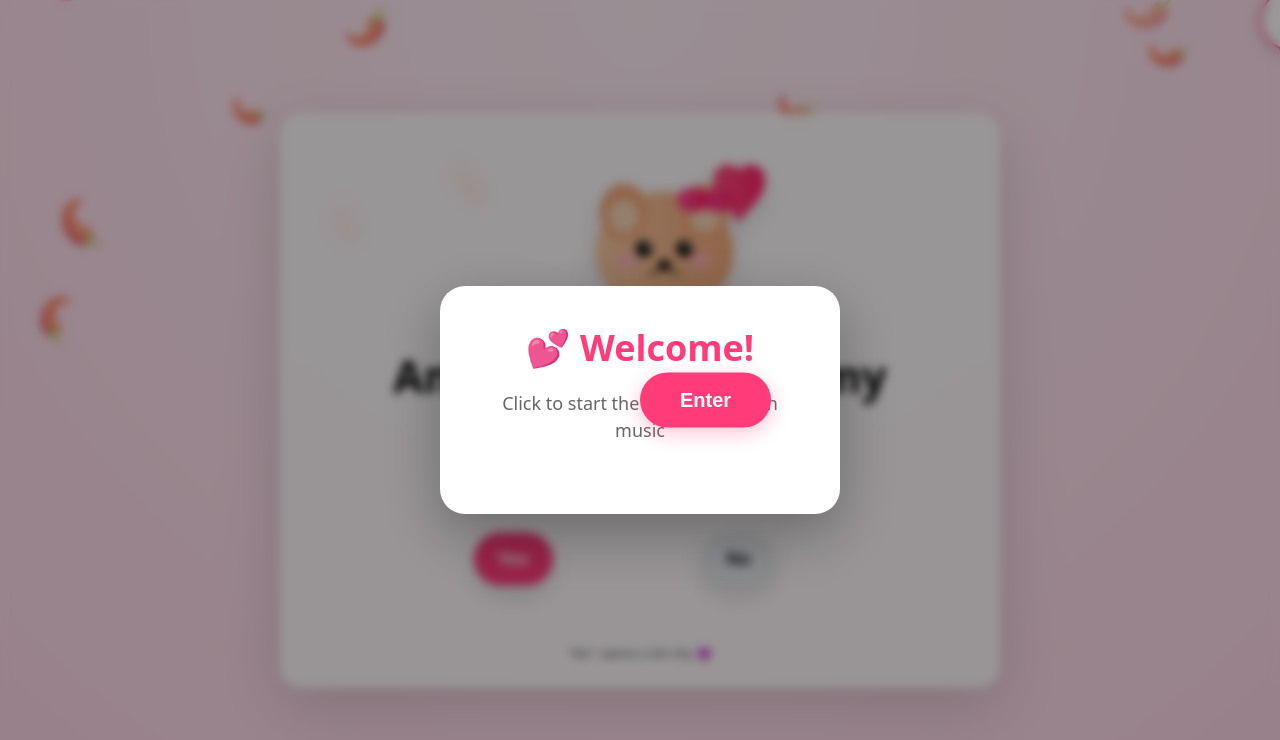
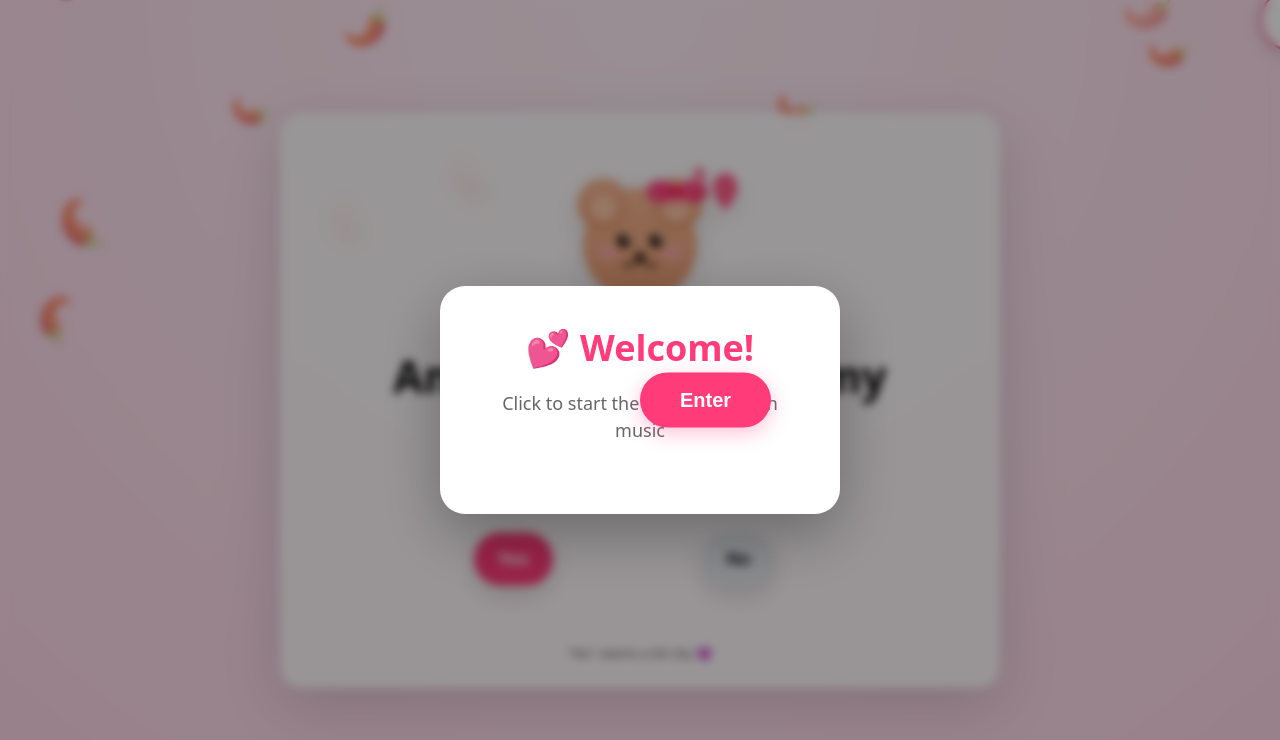
Before and after one commit to SanjP97/Mirchi-Mirju, a plain HTML site: page index.html in a window 1280 px wide. Drawn offline with nearby package versions, Linux system fonts and the light colour scheme.

Commit message:
Update SVG and text for Valentine's theme

```diff
--- a/index.html
+++ b/index.html
@@ -329,65 +329,98 @@
   </audio>
 
   <main class="card">
-    <!-- ANIMAL WITH HEART -->
+    <!-- FIXED CUTE BEAR WITH BOW -->
     <svg class="art" viewBox="0 0 320 240" xmlns="http://www.w3.org/2000/svg">
       <defs>
-        <linearGradient id="fur" x1="0" x2="1">
-          <stop offset="0" stop-color="#f7c7a1"/>
-          <stop offset="1" stop-color="#f2a97b"/>
-        </linearGradient>
-        <linearGradient id="heart" x1="0" x2="1">
-          <stop offset="0" stop-color="#ff4d7d"/>
-          <stop offset="1" stop-color="#ff1f68"/>
+        <linearGradient id="fur" x1="0" x2="0" y1="0" y2="1">
+          <stop offset="0%" stop-color="#f5b894"/>
+          <stop offset="100%" stop-color="#e89a6f"/>
         </linearGradient>
         <linearGradient id="bow" x1="0" x2="1">
-          <stop offset="0" stop-color="#ff4d94"/>
-          <stop offset="1" stop-color="#ff1f68"/>
+          <stop offset="0%" stop-color="#ff5a8c"/>
+          <stop offset="100%" stop-color="#ff3370"/>
         </linearGradient>
+        <radialGradient id="earInner">
+          <stop offset="0%" stop-color="#ffd4b8"/>
+          <stop offset="100%" stop-color="#f5b894"/>
+        </radialGradient>
       </defs>
 
-      <!-- Heart floating above -->
-      <path d="M250 50 C250 33 270 25 282 38
-               C294 25 314 33 314 50
-               C314 78 282 92 282 106
-               C282 92 250 78 250 50Z"
-            fill="url(#heart)"/>
-
-      <!-- Main body (bear/cat) -->
-      <ellipse cx="190" cy="140" rx="85" ry="75" fill="url(#fur)"/>
+      <!-- Main head circle -->
+      <circle cx="160" cy="130" r="70" fill="url(#fur)"/>
 
       <!-- Left ear -->
-      <ellipse cx="140" cy="90" rx="30" ry="35" fill="#f2a97b"/>
-      <ellipse cx="140" cy="95" rx="18" ry="20" fill="#f7d4b8"/>
+      <circle cx="115" cy="80" r="32" fill="url(#fur)"/>
+      <circle cx="115" cy="85" r="18" fill="url(#earInner)"/>
 
-      <!-- Right ear with bow -->
-      <ellipse cx="240" cy="90" rx="30" ry="35" fill="#f2a97b"/>
-      <ellipse cx="240" cy="95" rx="18" ry="20" fill="#f7d4b8"/>
+      <!-- Right ear (with bow) -->
+      <circle cx="205" cy="80" r="32" fill="url(#fur)"/>
+      <circle cx="205" cy="85" r="18" fill="url(#earInner)"/>
 
       <!-- Bow on right ear -->
-      <ellipse cx="225" cy="75" rx="20" ry="15" fill="url(#bow)"/>
-      <ellipse cx="255" cy="75" rx="20" ry="15" fill="url(#bow)"/>
-      <circle cx="240" cy="75" r="8" fill="#ff1f68"/>
+      <g transform="translate(205, 65)">
+        <!-- Left bow loop -->
+        <ellipse cx="-20" cy="0" rx="18" ry="14" fill="url(#bow)"/>
+        <!-- Right bow loop -->
+        <ellipse cx="20" cy="0" rx="18" ry="14" fill="url(#bow)"/>
+        <!-- Center knot -->
+        <circle cx="0" cy="0" r="8" fill="#ff1f5a"/>
+        <!-- Bow ribbons -->
+        <path d="M 0 8 L -5 18 L 0 16 Z" fill="url(#bow)"/>
+        <path d="M 0 8 L 5 18 L 0 16 Z" fill="url(#bow)"/>
+      </g>
 
       <!-- Eyes -->
-      <circle cx="165" cy="135" r="10" fill="#000"/>
-      <circle cx="168" cy="132" r="3" fill="#fff"/>
-      <circle cx="215" cy="135" r="10" fill="#000"/>
-      <circle cx="218" cy="132" r="3" fill="#fff"/>
+      <g>
+        <!-- Left eye -->
+        <circle cx="140" cy="125" r="8" fill="#000"/>
+        <circle cx="143" cy="122" r="3" fill="#fff"/>
+
+        <!-- Right eye -->
+        <circle cx="180" cy="125" r="8" fill="#000"/>
+        <circle cx="183" cy="122" r="3" fill="#fff"/>
+      </g>
+
+      <!-- Blush cheeks -->
+      <ellipse cx="120" cy="140" rx="15" ry="10" fill="#ffb3c6" opacity="0.5"/>
+      <ellipse cx="200" cy="140" rx="15" ry="10" fill="#ffb3c6" opacity="0.5"/>
 
       <!-- Nose -->
-      <ellipse cx="190" cy="155" rx="8" ry="6" fill="#000"/>
+      <ellipse cx="160" cy="145" rx="6" ry="5" fill="#000"/>
 
-      <!-- Mouth -->
-      <path d="M190 158 Q180 168 170 165" stroke="#000" stroke-width="2" fill="none" stroke-linecap="round"/>
-      <path d="M190 158 Q200 168 210 165" stroke="#000" stroke-width="2" fill="none" stroke-linecap="round"/>
+      <!-- Mouth - cute smile -->
+      <path d="M 160 148 Q 150 158 140 155"
+            stroke="#000"
+            stroke-width="2.5"
+            fill="none"
+            stroke-linecap="round"/>
+      <path d="M 160 148 Q 170 158 180 155"
+            stroke="#000"
+            stroke-width="2.5"
+            fill="none"
+            stroke-linecap="round"/>
 
-      <!-- Blush marks -->
-      <ellipse cx="145" cy="150" rx="15" ry="10" fill="#ffb3c6" opacity="0.6"/>
-      <ellipse cx="235" cy="150" rx="15" ry="10" fill="#ffb3c6" opacity="0.6"/>
+      <!-- Floating hearts above -->
+      <g opacity="0.9">
+        <!-- Large heart -->
+        <path d="M 250 60
+                 C 250 48 258 42 265 42
+                 C 272 42 280 48 280 60
+                 C 280 75 265 85 265 90
+                 C 265 85 250 75 250 60 Z"
+              fill="#ff4d7d"/>
+
+        <!-- Small heart -->
+        <path d="M 225 45
+                 C 225 38 229 34 233 34
+                 C 237 34 241 38 241 45
+                 C 241 54 233 59 233 62
+                 C 233 59 225 54 225 45 Z"
+              fill="#ff7aa2"/>
+      </g>
     </svg>
 
-    <h1>Ananya will you be my valentine?</h1>
+    <h1>Ananya will you be my Valentine?</h1>
 
     <section class="button-zone" id="zone">
       <button id="yesBtn">Yes</button>
@@ -401,7 +434,7 @@
       <h2>YAY! 🎉</h2>
       <img
         class="fireworks"
-        src="https://media.giphy.com/media/26ufdipQqU2lhNA4g/giphy.gif"
+        src="https://tenor.com/t2sqRXNVBXd.gif"
         alt="Fireworks"
       />
     </section>
```
